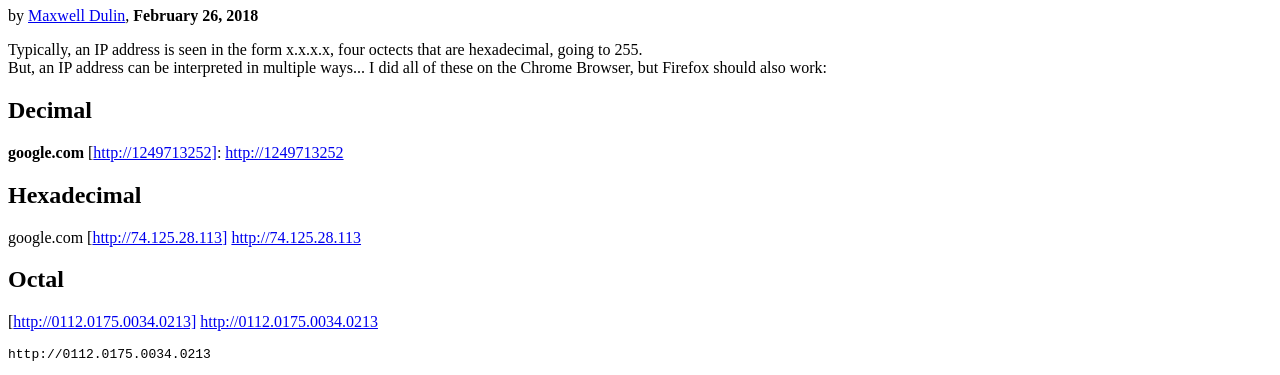
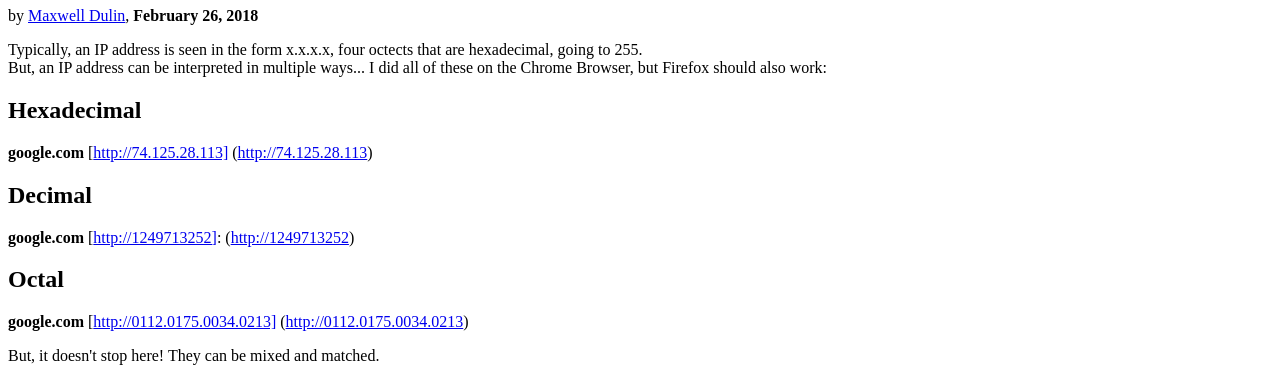
Before and after one commit to gu-app-club/blog, a Gatsby site: page /IP-encodings in a window 1280 px wide. Shown: the part 73-448 px from the top of the page. Built offline with nearby package versions, Linux system fonts and the light colour scheme; Gatsby itself is replaced by a stand-in of ours; some packages are replaced by stand-ins of ours.

Commit message:
Update IP-encodings.md

````diff
--- a/src/posts/IP-encodings.md
+++ b/src/posts/IP-encodings.md
@@ -10,29 +10,25 @@ Typically, an IP address is seen in the form x.x.x.x, four octects that are hexa
 But, an IP address can be interpreted in multiple ways...
 I did all of these on the Chrome Browser, but Firefox should also work:
 
+## Hexadecimal
+<b> google.com </b>
+[http://74.125.28.113] (http://74.125.28.113)
+
+
 ## Decimal
 <b> google.com </b>
-[http://1249713252]: http://1249713252
-
-
-## Hexadecimal
-google.com
-[http://74.125.28.113] http://74.125.28.113
-
+[http://1249713252]: (http://1249713252)
 
 ## Octal
-
-[http://0112.0175.0034.0213] http://0112.0175.0034.0213
-```google.com
-http://0112.0175.0034.0213
-```
+<b> google.com </b>
+[http://0112.0175.0034.0213] (http://0112.0175.0034.0213)
 
 But, it doesn't stop here! They can be mixed and matched.
 # Mixed
 octal.octal.hex.hex
-```google.com
-http://0112.0175.28.101
-```
+<b> google.com </b>
+[http://0112.0175.28.101] (http://0112.0175.28.101)
+
 ## Why this is cool
 
 Just something different! Could be used to spoof IP addresses and trick browsers.
````
